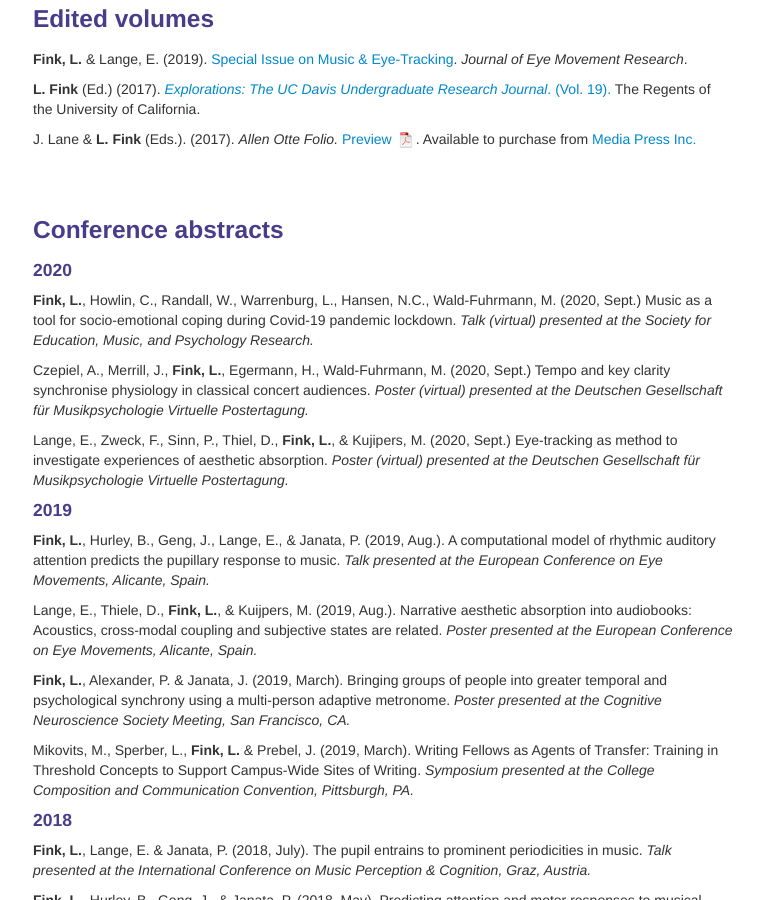
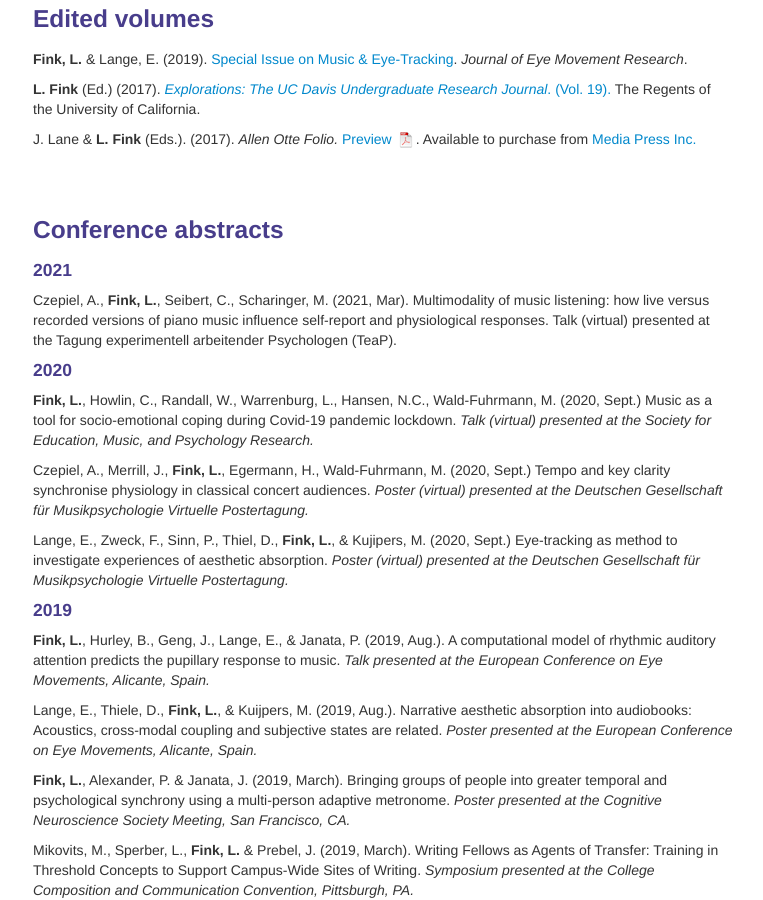
Before and after one commit to lkfink/lkfink.github.io, a Jekyll site: the page built from pages/pubs.md, in a window 1280 px wide and 900 px high, scrolled down 1025 px. Shown: the whole window, without its empty margins (257-1020 px from the left). Built offline with Jekyll 4.4.1, drawn with Linux system fonts in a browser that asks for light colours.

Commit message:
add pubs

```diff
--- a/pages/pubs.md
+++ b/pages/pubs.md
@@ -83,6 +83,10 @@ J. Lane & **L. Fink** (Eds.). (2017). *Allen Otte Folio.* [Preview ![Program as
 
 
 ### <a name="abstracts"></a>Conference abstracts
+
+#### 2021
+
+Czepiel, A., **Fink, L.**, Seibert, C., Scharinger, M. (2021, Mar). Multimodality of music listening: how live versus recorded versions of piano music influence self-report and physiological responses. Talk (virtual) presented at the Tagung experimentell arbeitender Psychologen (TeaP).
 
 #### 2020
 
```
